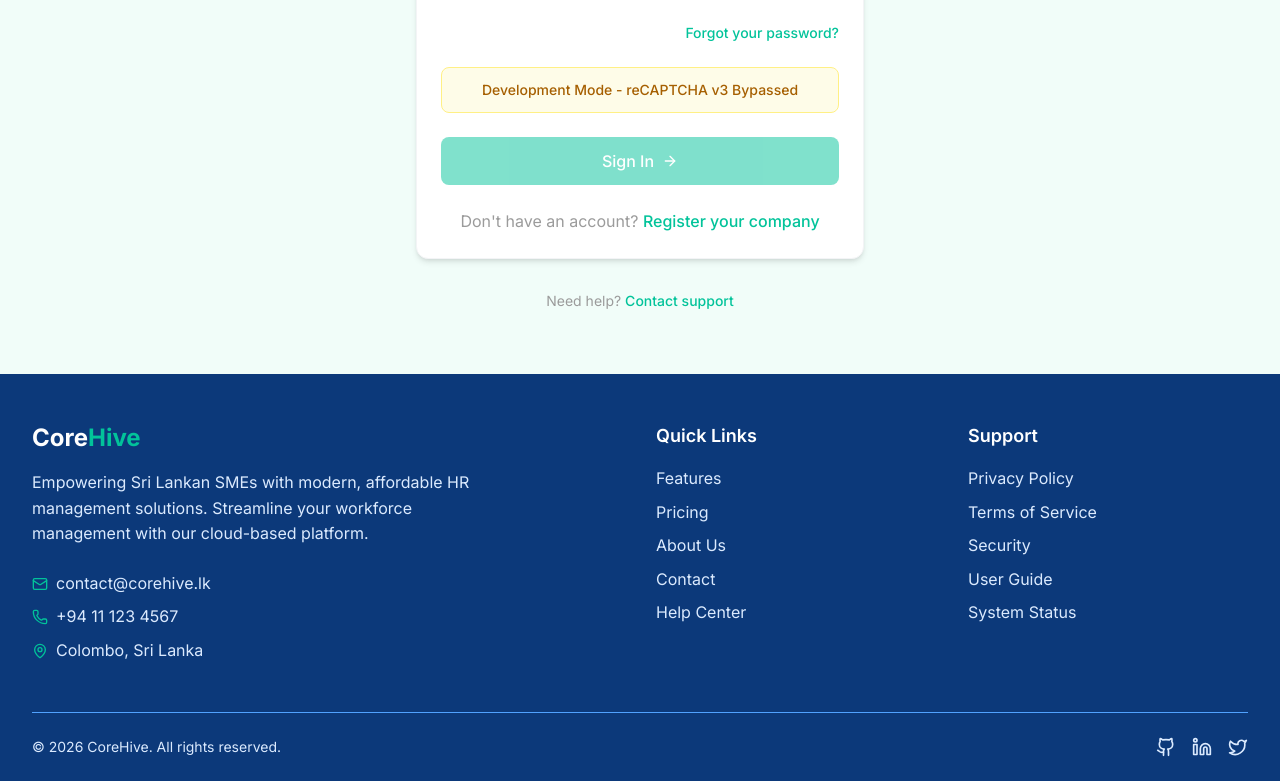
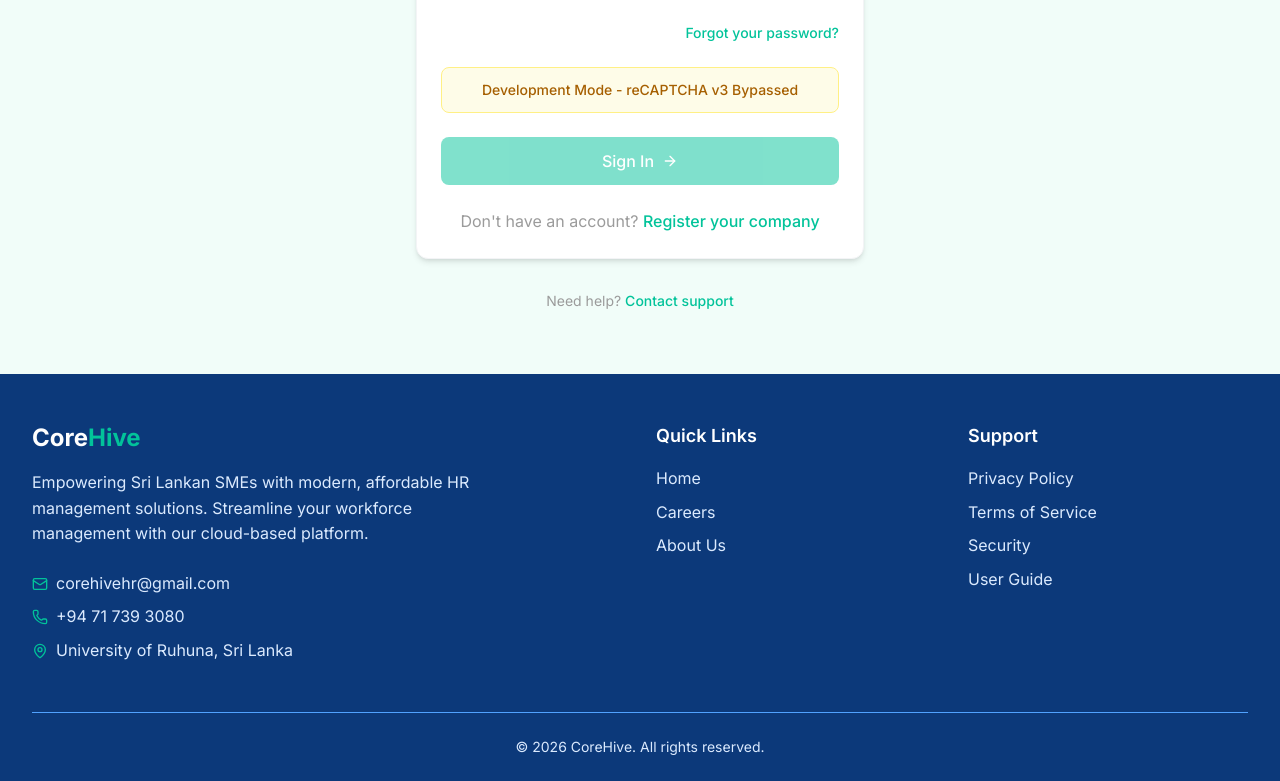
Before and after one commit to She-han/CoreHive-SaaS_HR_Platform, a React (Vite) app in the folder frontend/: page /login in a window 1280 px wide. Shown: the part 499-1280 px from the top of the page. Built offline with nearby package versions, Linux system fonts and the light colour scheme.

Commit message:
clean up empty code change sections in the changes log

```diff
--- a/frontend/src/components/layout/Footer.jsx
+++ b/frontend/src/components/layout/Footer.jsx
@@ -39,15 +39,15 @@ const Footer = () => {
             <div className="space-y-2">
               <div className="flex items-center space-x-2">
                 <Mail className="w-4 h-4 text-primary-500" />
-                <span className="text-blue-100">contact@corehive.lk</span>
+                <span className="text-blue-100">corehivehr@gmail.com</span>
               </div>
               <div className="flex items-center space-x-2">
                 <Phone className="w-4 h-4 text-primary-500" />
-                <span className="text-blue-100">+94 11 123 4567</span>
+                <span className="text-blue-100">+94 71 739 3080</span>
               </div>
               <div className="flex items-center space-x-2">
                 <MapPin className="w-4 h-4 text-primary-500" />
-                <span className="text-blue-100">Colombo, Sri Lanka</span>
+                <span className="text-blue-100">University of Ruhuna, Sri Lanka</span>
               </div>
             </div>
           </div>
@@ -58,18 +58,18 @@ const Footer = () => {
             <ul className="space-y-2">
               <li>
                 <Link
-                  to="/features"
+                  to="/"
                   className="text-blue-100 hover:text-primary-500 transition-colors duration-200"
                 >
-                  Features
+                  Home
                 </Link>
               </li>
               <li>
                 <Link
-                  to="/pricing"
+                  to="/careers"
                   className="text-blue-100 hover:text-primary-500 transition-colors duration-200"
                 >
-                  Pricing
+                  Careers
                 </Link>
               </li>
               <li>
@@ -80,22 +80,8 @@ const Footer = () => {
                   About Us
                 </Link>
               </li>
-              <li>
-                <Link
-                  to="/contact"
-                  className="text-blue-100 hover:text-primary-500 transition-colors duration-200"
-                >
-                  Contact
-                </Link>
-              </li>
-              <li>
-                <Link
-                  to="/help"
-                  className="text-blue-100 hover:text-primary-500 transition-colors duration-200"
-                >
-                  Help Center
-                </Link>
-              </li>
+
+
             </ul>
           </div>
 
@@ -135,51 +121,18 @@ const Footer = () => {
                   User Guide
                 </Link>
               </li>
-              <li>
-                <Link
-                  to="/status"
-                  className="text-blue-100 hover:text-primary-500 transition-colors duration-200"
-                >
-                  System Status
-                </Link>
-              </li>
+
             </ul>
           </div>
         </div>
 
         {/* Bottom footer */}
-        <div className="border-t border-blue-400 py-6 flex flex-col md:flex-row justify-between items-center">
+        <div className="border-t border-blue-400 py-6 flex flex-col md:flex-row justify-center items-center">
           <p className="text-blue-100 text-sm">
             © {currentYear} CoreHive. All rights reserved.
           </p>
 
-          {/* Social links */}
-          <div className="flex items-center space-x-4 mt-4 md:mt-0">
-            <a
-              href="https://github.com/corehive"
-              target="_blank"
-              rel="noopener noreferrer"
-              className="text-blue-100 hover:text-primary-500 transition-colors duration-200"
-            >
-              <Github className="w-5 h-5" />
-            </a>
-            <a
-              href="https://linkedin.com/company/corehive"
-              target="_blank"
-              rel="noopener noreferrer"
-              className="text-blue-100 hover:text-primary-500 transition-colors duration-200"
-            >
-              <Linkedin className="w-5 h-5" />
-            </a>
-            <a
-              href="https://twitter.com/corehive"
-              target="_blank"
-              rel="noopener noreferrer"
-              className="text-blue-100 hover:text-primary-500 transition-colors duration-200"
-            >
-              <Twitter className="w-5 h-5" />
-            </a>
-          </div>
+
         </div>
       </div>
     </footer>
--- a/frontend/src/components/layout/Navbar.jsx
+++ b/frontend/src/components/layout/Navbar.jsx
@@ -28,7 +28,7 @@ const Navbar = () => {
 
   const navigationLinks = [
     { name: "Home", href: "/" },
-    { name: "Features", href: "/#features" },
+
     { name: "Careers", href: "/careers" },
     { name: "User Guide", href: "/guide" },
     { name: "About Us", href: "/about" }
@@ -54,9 +54,7 @@ const Navbar = () => {
       return location.pathname === "/" && !location.hash;
     }
 
-    if (href === "/#features") {
-      return location.pathname === "/" && location.hash === "#features";
-    }
+
 
     return location.pathname === href;
   };
@@ -113,7 +111,7 @@ const Navbar = () => {
               // Guest user buttons
               <div className="hidden md:flex items-center space-x-3">
                 <Link to="/login">
-                  <button className="px-4 py-2 text-sm font-semibold text-white/90 hover:text-white hover:bg-white/10 rounded-lg transition-all duration-300">
+                  <button className="px-4 py-2 text-sm font-semibold border-1 text-white/90 hover:text-white hover:bg-white/10 rounded-lg transition-all duration-300">
                     Sign In
                   </button>
                 </Link>
--- a/frontend/src/pages/HomePage.jsx
+++ b/frontend/src/pages/HomePage.jsx
@@ -747,17 +747,17 @@ const HomePage = () => {
                 </motion.div>
               </Link>
 
-              <Link to="/contact" aria-label="Contact sales team">
+              <Link to="/guide" aria-label="Contact sales team">
                 <motion.div
                   whileHover={{ scale: prefersReducedMotion ? 1 : 1.05 }}
                   whileTap={{ scale: prefersReducedMotion ? 1 : 0.95 }}
                 >
                   <Button
-                    variant="outline"
+                    variant=""
                     size="lg"
-                    className="w-full sm:w-auto border-white text-white hover:bg-white hover:text-[#02C39A]"
+                    className="w-full border-white border-2 sm:w-auto text-white hover:bg-white hover:text-[#02C39A]"
                   >
-                    Contact Sales
+                    Learn More
                   </Button>
                 </motion.div>
               </Link>
@@ -770,7 +770,7 @@ const HomePage = () => {
               viewport={{ once: true }}
               transition={{ delay: 0.6 }}
             >
-              ✓ No setup fees ✓ 14-day free trial ✓ Cancel anytime
+              ✓ No setup fees  <t/>   ✓ 30-day free trial  <t/>   ✓ Cancel anytime
             </motion.div>
           </div>
         </AnimatedSection>
```
Also changed, not shown: 3 other files (tests, documents, lock files or other folders).
